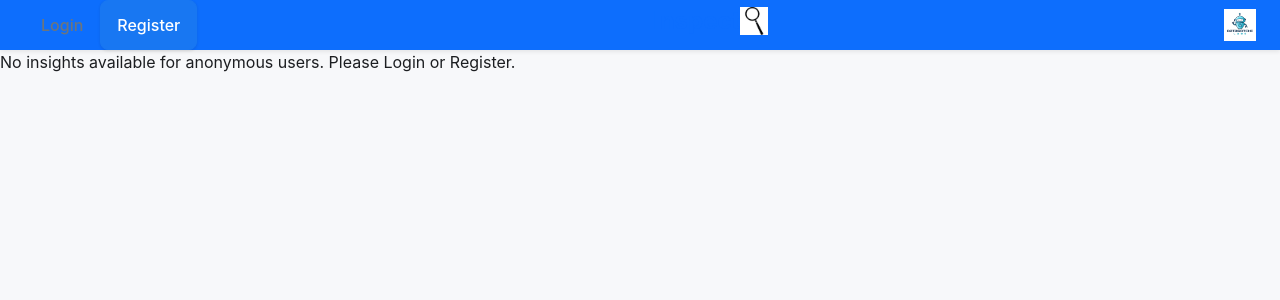
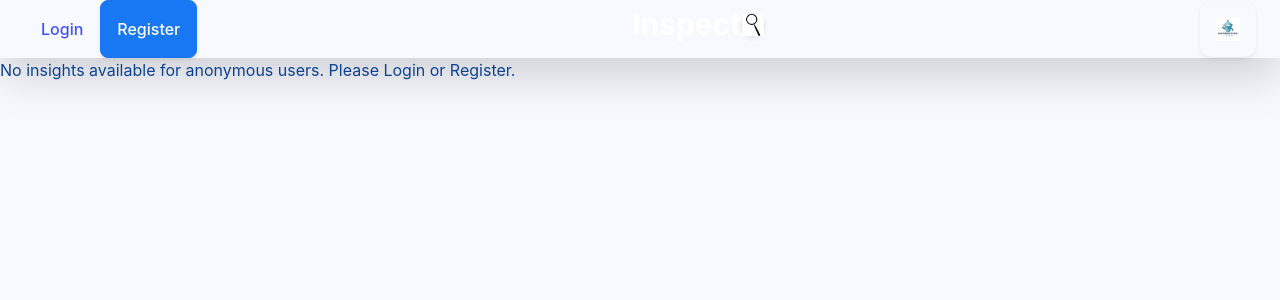
Before and after one commit to mhsenkow/inspect_design, a Next.js app: page /insights in a window 1280 px wide. Shown: the top 300 px of the page. Built offline with nearby package versions, Linux system fonts and the light colour scheme; no server answers; what next-client-cookies would draw is missing.

Commit message:
Some more theming updates, going to work on layout for the inspect page more. Had a layout but it broke buttons.

```diff
--- a/src/app/components/FactsListView.tsx
+++ b/src/app/components/FactsListView.tsx
@@ -154,7 +154,7 @@
     <>
       <div
         id={HEADER_ELEMENT_ID}
-        className="bg-white rounded-lg shadow-sm border border-gray-200 p-6 mb-6"
+        className="bg-neutral-50 rounded-xl shadow-sm border border-neutral-200 p-8 mb-8"
       >
         {(!selectedFacts || selectedFacts.length == 0) && (
           <div className="flex gap-4">
--- a/src/app/components/LoginRegisterLinks.tsx
+++ b/src/app/components/LoginRegisterLinks.tsx
@@ -24,13 +24,13 @@
             logout();
             window.location.href = returnPath || "/";
           }}
-          className="btn btn-ghost text-secondary hover:text-primary hover:bg-secondary"
+          className="btn btn-ghost text-inverse hover:text-inverse hover:bg-base-600 px-6 py-3 rounded-xl transition-all duration-200 font-medium text-base"
         >
           Log Out
         </button>
         <Link
           href="/insights"
-          className="btn btn-primary"
+          className="btn btn-primary px-6 py-3 rounded-xl transition-all duration-200 font-medium shadow-sm hover:shadow-md text-base"
         >
           My Insights
         </Link>
@@ -42,13 +42,13 @@
     <>
       <Link
         href={`/login?return=${returnPath}`}
-        className="btn btn-ghost text-secondary hover:text-primary hover:bg-secondary"
+        className="btn btn-ghost text-inverse hover:text-inverse hover:bg-base-600 px-6 py-3 rounded-xl transition-all duration-200 font-medium text-base"
       >
         Login
       </Link>
       <Link
         href={`/register?return=${returnPath}`}
-        className="btn btn-primary"
+        className="btn btn-primary px-6 py-3 rounded-xl transition-all duration-200 font-medium shadow-sm hover:shadow-md text-base"
       >
         Register
       </Link>
--- a/src/app/components/ThemeSwitcher.tsx
+++ b/src/app/components/ThemeSwitcher.tsx
@@ -14,7 +14,8 @@
   const [isOpen, setIsOpen] = useState(false);
 
   const themes = [
-    { name: 'Default (Blue)', class: 'theme-blue' },
+    { name: 'Default (Blue)', class: '' },
+    { name: 'Blue', class: 'theme-blue' },
     { name: 'Green', class: 'theme-green' },
     { name: 'Purple', class: 'theme-purple' },
     { name: 'Orange', class: 'theme-orange' },
@@ -69,11 +70,11 @@
       'shadow-subtle', 'shadow-bold'
     );
 
-    // Add new theme classes
-    if (theme) body.classList.add(theme);
-    if (spacing) body.classList.add(spacing);
-    if (radius) body.classList.add(radius);
-    if (shadow) body.classList.add(shadow);
+    // Add new theme classes (only if not empty string)
+    if (theme && theme !== '') body.classList.add(theme);
+    if (spacing && spacing !== '') body.classList.add(spacing);
+    if (radius && radius !== '') body.classList.add(radius);
+    if (shadow && shadow !== '') body.classList.add(shadow);
   };
 
   const handleThemeChange = (themeClass: string) => {
--- a/src/app/design-system.css
+++ b/src/app/design-system.css
@@ -7,51 +7,68 @@
      CORE DESIGN TOKENS
      =================================== */
 
-  /* Primary Colors - Workplace Meta Blue */
-  --color-primary-50: #f0f4ff;
-  --color-primary-100: #e0e9ff;
-  --color-primary-200: #c7d6ff;
-  --color-primary-300: #a5b8ff;
-  --color-primary-400: #7c93ff;
-  --color-primary-500: #1877f2;
-  --color-primary-600: #166fe5;
-  --color-primary-700: #1464d0;
-  --color-primary-800: #1259bb;
-  --color-primary-900: #104ea6;
-  --color-primary-950: #0e4391;
+  /* ===================================
+     CORE DESIGN TOKENS
+     =================================== */
 
-  /* Neutral Colors - Workplace Meta Grays */
+  /* Base Color - Professional Blue Spectrum */
+  --color-base-50: #f0f4ff;
+  --color-base-100: #e0e9ff;
+  --color-base-200: #c7d6ff;
+  --color-base-300: #a5b8ff;
+  --color-base-400: #7c93ff;
+  --color-base-500: #1877f2;
+  --color-base-600: #166fe5;
+  --color-base-700: #1464d0;
+  --color-base-800: #1259bb;
+  --color-base-900: #104ea6;
+  --color-base-950: #0e4391;
+
+  /* Neutral Colors - Derived from Base Blue */
   --color-neutral-50: #ffffff;
-  --color-neutral-100: #f7f8fa;
-  --color-neutral-200: #e4e6eb;
-  --color-neutral-300: #dadde1;
-  --color-neutral-400: #bcc0c4;
-  --color-neutral-500: #8e8e93;
-  --color-neutral-600: #65676b;
-  --color-neutral-700: #4a4b4d;
-  --color-neutral-800: #3a3b3c;
-  --color-neutral-900: #1c1e21;
-  --color-neutral-950: #0c0d0e;
+  --color-neutral-100: #f8f9ff;
+  --color-neutral-200: #eef1ff;
+  --color-neutral-300: #e4e8ff;
+  --color-neutral-400: #d1d8ff;
+  --color-neutral-500: #b8c2ff;
+  --color-neutral-600: #9aa6ff;
+  --color-neutral-700: #7c8aff;
+  --color-neutral-800: #5e6eff;
+  --color-neutral-900: #4052ff;
+  --color-neutral-950: #2236ff;
 
-  /* Semantic Colors */
-  --color-text-primary: #1c1e21;
-  --color-text-secondary: #65676b;
-  --color-text-tertiary: #8e8e93;
-  --color-text-muted: #bcc0c4;
+  /* Semantic Colors - All Derived from Base Spectrum */
+  --color-text-primary: #0e4391;
+  --color-text-secondary: #4052ff;
+  --color-text-tertiary: #7c8aff;
+  --color-text-muted: #b8c2ff;
   --color-text-inverse: #ffffff;
 
   --color-background-primary: #ffffff;
-  --color-background-secondary: #f7f8fa;
-  --color-background-tertiary: #e4e6eb;
-  --color-background-inverse: #1c1e21;
+  --color-background-secondary: #f8f9ff;
+  --color-background-tertiary: #eef1ff;
+  --color-background-inverse: #0e4391;
 
-  --color-border-primary: #e4e6eb;
-  --color-border-secondary: #dadde1;
+  --color-border-primary: #e4e8ff;
+  --color-border-secondary: #d1d8ff;
   --color-border-focus: #1877f2;
 
   --color-link-primary: #1877f2;
   --color-link-hover: #166fe5;
   --color-link-active: #1464d0;
+
+  /* Success/Error Colors - Derived from Base Blue */
+  --color-success-50: #f0f4ff;
+  --color-success-100: #e0e9ff;
+  --color-success-500: #1877f2;
+  --color-success-600: #166fe5;
+  --color-success-700: #1464d0;
+
+  --color-error-50: #fff0f0;
+  --color-error-100: #ffe0e0;
+  --color-error-500: #ff4444;
+  --color-error-600: #ff3333;
+  --color-error-700: #ff2222;
 
   /* Success Colors */
   --color-success-50: #f0fdf4;
@@ -415,21 +432,21 @@
 
 /* Button variants */
 .btn-primary {
-  background-color: var(--color-primary-500);
-  border-color: var(--color-primary-500);
+  background-color: var(--color-base-500);
+  border-color: var(--color-base-500);
   color: var(--color-text-inverse);
   box-shadow: 0 1px 3px rgba(0, 0, 0, 0.1);
 }
 
 .btn-primary:hover:not(:disabled) {
-  background-color: var(--color-primary-600);
-  border-color: var(--color-primary-600);
+  background-color: var(--color-base-600);
+  border-color: var(--color-base-600);
   box-shadow: 0 2px 6px rgba(0, 0, 0, 0.15);
 }
 
 .btn-primary:active:not(:disabled) {
-  background-color: var(--color-primary-700);
-  border-color: var(--color-primary-700);
+  background-color: var(--color-base-700);
+  border-color: var(--color-base-700);
   transform: translateY(1px);
 }
 
@@ -474,20 +491,20 @@
 
 .btn-outline {
   background-color: transparent;
-  border-color: var(--color-primary-500);
-  color: var(--color-primary-500);
+  border-color: var(--color-base-500);
+  color: var(--color-base-500);
   box-shadow: none;
 }
 
 .btn-outline:hover:not(:disabled) {
-  background-color: var(--color-primary-50);
-  border-color: var(--color-primary-600);
-  color: var(--color-primary-600);
+  background-color: var(--color-base-50);
+  border-color: var(--color-base-600);
+  color: var(--color-base-600);
   box-shadow: 0 1px 3px rgba(0, 0, 0, 0.1);
 }
 
 .btn-outline:active:not(:disabled) {
-  background-color: var(--color-primary-100);
+  background-color: var(--color-base-100);
   transform: translateY(1px);
 }
 
@@ -634,7 +651,8 @@
 }
 
 .form-input::placeholder {
-  color: var(--color-text-tertiary);
+  color: var(--color-text-secondary);
+  opacity: 1;
 }
 
 .form-input.error {
--- a/src/app/layout.tsx
+++ b/src/app/layout.tsx
@@ -36,31 +36,34 @@
         <Script src="/bootstrap.bundle.js" />
       </head>
       <body>
-        <div className="bg-primary border-b border-secondary shadow-sm">
-          <div className="max-w-7xl mx-auto px-4 sm:px-6 lg:px-8">
-            <div className="flex items-center justify-between h-16">
+        <div className="bg-base-500 border-b border-base-600 shadow-lg">
+          <div className="max-w-7xl mx-auto px-6 sm:px-8 lg:px-12">
+            <div className="flex items-center justify-between h-20">
               <div className="flex items-center space-x-6">
                 <LoginRegisterLinks loggedIn={loggedIn} />
               </div>
               <div className="flex items-center">
-                <h1 className="text-2xl font-bold text-primary flex items-center">
+                <h1 className="text-3xl font-bold text-inverse flex items-center tracking-tight">
                   Inspect
-                  <Image
-                    src="/images/icon.png"
-                    width="28"
-                    height="28"
-                    alt="Inspect Logo"
-                    className="ml-2"
-                  />
+                  <div className="ml-4 w-10 h-10 bg-inverse rounded-xl flex items-center justify-center shadow-sm border border-base-400">
+                    <Image
+                      src="/images/icon.png"
+                      width="22"
+                      height="22"
+                      alt="Inspect Logo"
+                      className="opacity-80"
+                    />
+                  </div>
                 </h1>
               </div>
-              <div className="flex items-center space-x-4">
-                <Link href="http://datagotchi.net" target="_blank" className="flex items-center">
+              <div className="flex items-center space-x-6">
+                <Link href="http://datagotchi.net" target="_blank" className="flex items-center p-3 bg-base-600 rounded-xl hover:bg-base-700 transition-all duration-200 shadow-sm hover:shadow-md">
                   <Image
                     src="/images/Color1.png"
-                    width="32"
-                    height="32"
+                    width="24"
+                    height="24"
                     alt="Datagotchi Logo"
+                    className="opacity-85"
                   />
                 </Link>
               </div>
--- a/src/app/themes.css
+++ b/src/app/themes.css
@@ -8,92 +8,152 @@
 
 /* Blue Theme (Default) */
 .theme-blue {
-  --color-primary-50: #eff6ff;
-  --color-primary-100: #dbeafe;
-  --color-primary-200: #bfdbfe;
-  --color-primary-300: #93c5fd;
-  --color-primary-400: #60a5fa;
-  --color-primary-500: #3b82f6;
-  --color-primary-600: #2563eb;
-  --color-primary-700: #1d4ed8;
-  --color-primary-800: #1e40af;
-  --color-primary-900: #1e3a8a;
-  --color-primary-950: #172554;
+  --color-base-50: #eff6ff;
+  --color-base-100: #dbeafe;
+  --color-base-200: #bfdbfe;
+  --color-base-300: #93c5fd;
+  --color-base-400: #60a5fa;
+  --color-base-500: #3b82f6;
+  --color-base-600: #2563eb;
+  --color-base-700: #1d4ed8;
+  --color-base-800: #1e40af;
+  --color-base-900: #1e3a8a;
+  --color-base-950: #172554;
+
+  /* Update semantic colors to match new base */
+  --color-text-primary: #172554;
+  --color-text-secondary: #1e40af;
+  --color-text-tertiary: #3b82f6;
+  --color-background-inverse: #172554;
+  --color-border-focus: #3b82f6;
+  --color-link-primary: #3b82f6;
+  --color-link-hover: #2563eb;
+  --color-link-active: #1d4ed8;
 }
 
 /* Green Theme */
 .theme-green {
-  --color-primary-50: #f0fdf4;
-  --color-primary-100: #dcfce7;
-  --color-primary-200: #bbf7d0;
-  --color-primary-300: #86efac;
-  --color-primary-400: #4ade80;
-  --color-primary-500: #22c55e;
-  --color-primary-600: #16a34a;
-  --color-primary-700: #15803d;
-  --color-primary-800: #166534;
-  --color-primary-900: #14532d;
-  --color-primary-950: #052e16;
+  --color-base-50: #f0fdf4;
+  --color-base-100: #dcfce7;
+  --color-base-200: #bbf7d0;
+  --color-base-300: #86efac;
+  --color-base-400: #4ade80;
+  --color-base-500: #22c55e;
+  --color-base-600: #16a34a;
+  --color-base-700: #15803d;
+  --color-base-800: #166534;
+  --color-base-900: #14532d;
+  --color-base-950: #052e16;
+
+  /* Update semantic colors to match new base */
+  --color-text-primary: #052e16;
+  --color-text-secondary: #166534;
+  --color-text-tertiary: #22c55e;
+  --color-background-inverse: #052e16;
+  --color-border-focus: #22c55e;
+  --color-link-primary: #22c55e;
+  --color-link-hover: #16a34a;
+  --color-link-active: #15803d;
 }
 
 /* Purple Theme */
 .theme-purple {
-  --color-primary-50: #faf5ff;
-  --color-primary-100: #f3e8ff;
-  --color-primary-200: #e9d5ff;
-  --color-primary-300: #d8b4fe;
-  --color-primary-400: #c084fc;
-  --color-primary-500: #a855f7;
-  --color-primary-600: #9333ea;
-  --color-primary-700: #7c3aed;
-  --color-primary-800: #6b21a8;
-  --color-primary-900: #581c87;
-  --color-primary-950: #3b0764;
+  --color-base-50: #faf5ff;
+  --color-base-100: #f3e8ff;
+  --color-base-200: #e9d5ff;
+  --color-base-300: #d8b4fe;
+  --color-base-400: #c084fc;
+  --color-base-500: #a855f7;
+  --color-base-600: #9333ea;
+  --color-base-700: #7c3aed;
+  --color-base-800: #6b21a8;
+  --color-base-900: #581c87;
+  --color-base-950: #3b0764;
+
+  /* Update semantic colors to match new base */
+  --color-text-primary: #3b0764;
+  --color-text-secondary: #6b21a8;
+  --color-text-tertiary: #a855f7;
+  --color-background-inverse: #3b0764;
+  --color-border-focus: #a855f7;
+  --color-link-primary: #a855f7;
+  --color-link-hover: #9333ea;
+  --color-link-active: #7c3aed;
 }
 
 /* Orange Theme */
 .theme-orange {
-  --color-primary-50: #fff7ed;
-  --color-primary-100: #ffedd5;
-  --color-primary-200: #fed7aa;
-  --color-primary-300: #fdba74;
-  --color-primary-400: #fb923c;
-  --color-primary-500: #f97316;
-  --color-primary-600: #ea580c;
-  --color-primary-700: #c2410c;
-  --color-primary-800: #9a3412;
-  --color-primary-900: #7c2d12;
-  --color-primary-950: #431407;
+  --color-base-50: #fff7ed;
+  --color-base-100: #ffedd5;
+  --color-base-200: #fed7aa;
+  --color-base-300: #fdba74;
+  --color-base-400: #fb923c;
+  --color-base-500: #f97316;
+  --color-base-600: #ea580c;
+  --color-base-700: #c2410c;
+  --color-base-800: #9a3412;
+  --color-base-900: #7c2d12;
+  --color-base-950: #431407;
+
+  /* Update semantic colors to match new base */
+  --color-text-primary: #431407;
+  --color-text-secondary: #9a3412;
+  --color-text-tertiary: #f97316;
+  --color-background-inverse: #431407;
+  --color-border-focus: #f97316;
+  --color-link-primary: #f97316;
+  --color-link-hover: #ea580c;
+  --color-link-active: #c2410c;
 }
 
 /* Red Theme */
 .theme-red {
-  --color-primary-50: #fef2f2;
-  --color-primary-100: #fee2e2;
-  --color-primary-200: #fecaca;
-  --color-primary-300: #fca5a5;
-  --color-primary-400: #f87171;
-  --color-primary-500: #ef4444;
-  --color-primary-600: #dc2626;
-  --color-primary-700: #b91c1c;
-  --color-primary-800: #991b1b;
-  --color-primary-900: #7f1d1d;
-  --color-primary-950: #450a0a;
+  --color-base-50: #fef2f2;
+  --color-base-100: #fee2e2;
+  --color-base-200: #fecaca;
+  --color-base-300: #fca5a5;
+  --color-base-400: #f87171;
+  --color-base-500: #ef4444;
+  --color-base-600: #dc2626;
+  --color-base-700: #b91c1c;
+  --color-base-800: #991b1b;
+  --color-base-900: #7f1d1d;
+  --color-base-950: #450a0a;
+
+  /* Update semantic colors to match new base */
+  --color-text-primary: #450a0a;
+  --color-text-secondary: #991b1b;
+  --color-text-tertiary: #ef4444;
+  --color-background-inverse: #450a0a;
+  --color-border-focus: #ef4444;
+  --color-link-primary: #ef4444;
+  --color-link-hover: #dc2626;
+  --color-link-active: #b91c1c;
 }
 
 /* Teal Theme */
 .theme-teal {
-  --color-primary-50: #f0fdfa;
-  --color-primary-100: #ccfbf1;
-  --color-primary-200: #99f6e4;
-  --color-primary-300: #5eead4;
-  --color-primary-400: #2dd4bf;
-  --color-primary-500: #14b8a6;
-  --color-primary-600: #0d9488;
-  --color-primary-700: #0f766e;
-  --color-primary-800: #115e59;
-  --color-primary-900: #134e4a;
-  --color-primary-950: #042f2e;
+  --color-base-50: #f0fdfa;
+  --color-base-100: #ccfbf1;
+  --color-base-200: #99f6e4;
+  --color-base-300: #5eead4;
+  --color-base-400: #2dd4bf;
+  --color-base-500: #14b8a6;
+  --color-base-600: #0d9488;
+  --color-base-700: #0f766e;
+  --color-base-800: #115e59;
+  --color-base-900: #134e4a;
+  --color-base-950: #042f2e;
+
+  /* Update semantic colors to match new base */
+  --color-text-primary: #042f2e;
+  --color-text-secondary: #115e59;
+  --color-text-tertiary: #14b8a6;
+  --color-background-inverse: #042f2e;
+  --color-border-focus: #14b8a6;
+  --color-link-primary: #14b8a6;
+  --color-link-hover: #0d9488;
+  --color-link-active: #0f766e;
 }
 
 /* ===================================
@@ -114,11 +174,11 @@
 
   --color-border-primary: var(--color-neutral-700);
   --color-border-secondary: var(--color-neutral-600);
-  --color-border-focus: var(--color-primary-400);
+  --color-border-focus: var(--color-base-400);
 
-  --color-link-primary: var(--color-primary-400);
-  --color-link-hover: var(--color-primary-300);
-  --color-link-active: var(--color-primary-500);
+  --color-link-primary: var(--color-base-400);
+  --color-link-hover: var(--color-base-300);
+  --color-link-active: var(--color-base-500);
 }
 
 /* ===================================
```
Also changed, not shown: src/app/components/FactsTable.tsx (+17 -17 lines), src/app/insights/ClientSidePage.tsx (+7 -7 lines), src/app/login/page.tsx (+5 -5 lines), src/app/register/page.tsx (+4 -4 lines), 2 other files (tests, documents, lock files or other folders).
